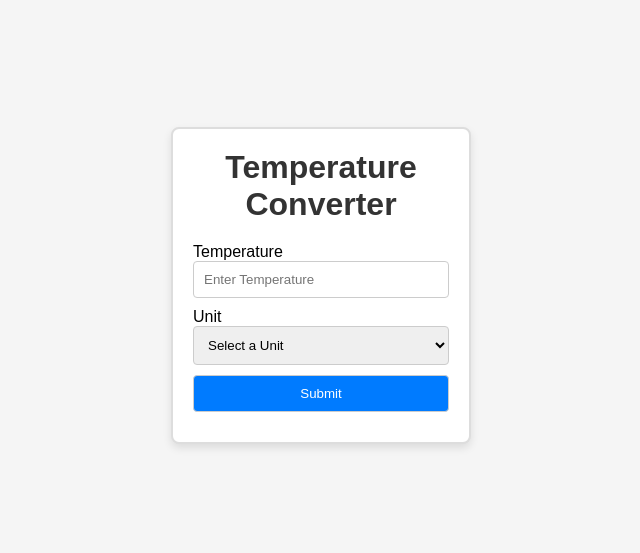
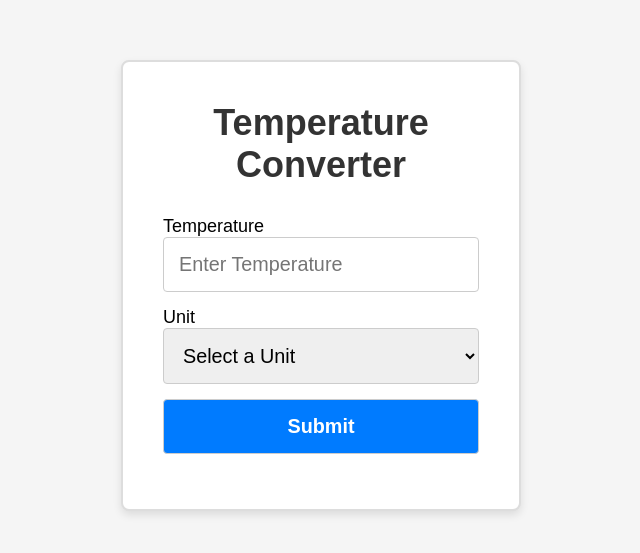
Before and after one commit to AbhinavJoe/Temp-Converter, a plain HTML site: page index.html in a window 1280 px wide. Shown: the part 115-668 px from the top of the page, without its empty margins (319-959 px from the left). Drawn offline with Linux system fonts and the light colour scheme.

Commit message:
Update index.html

```diff
--- a/index.html
+++ b/index.html
@@ -4,15 +4,13 @@
 <head>
     <meta charset="UTF-8">
     <meta name="viewport" content="width=device-width, initial-scale=1.0">
-    <link rel="stylesheet" href="css/small_index.css">
+    <link rel="stylesheet" href="css/big_index.css">
     <title>Temperature Converter</title>
 </head>
 
 <body>
-    <div class="container flex-center">
-        <div class="main-header">
-            <h1>Temperature Converter</h1>
-        </div>
+    <div class="container">
+        <h1>Temperature Converter</h1>
         <div class="main-form">
             <form id="myForm">
                 <label for="temp_input">Temperature</label>
```
